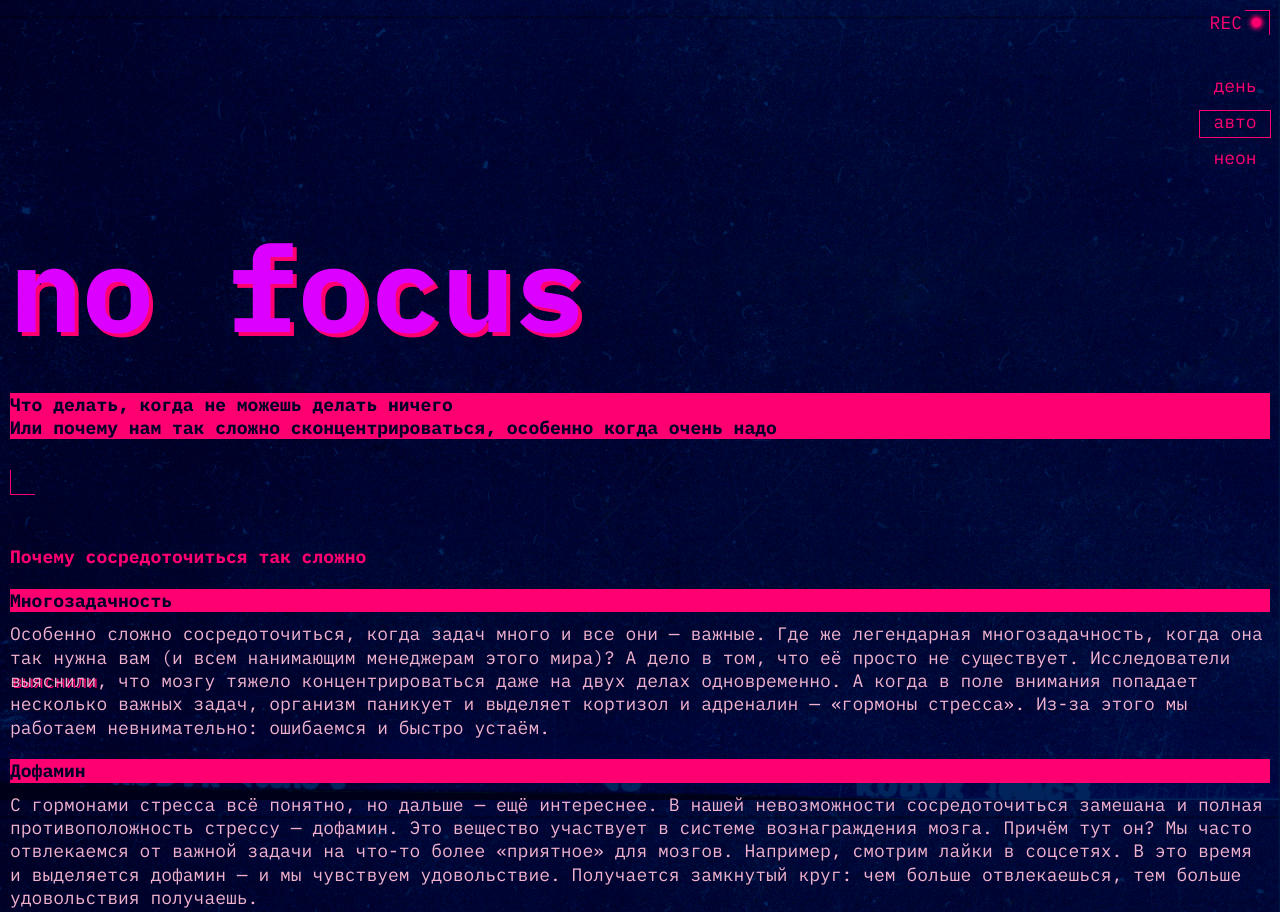
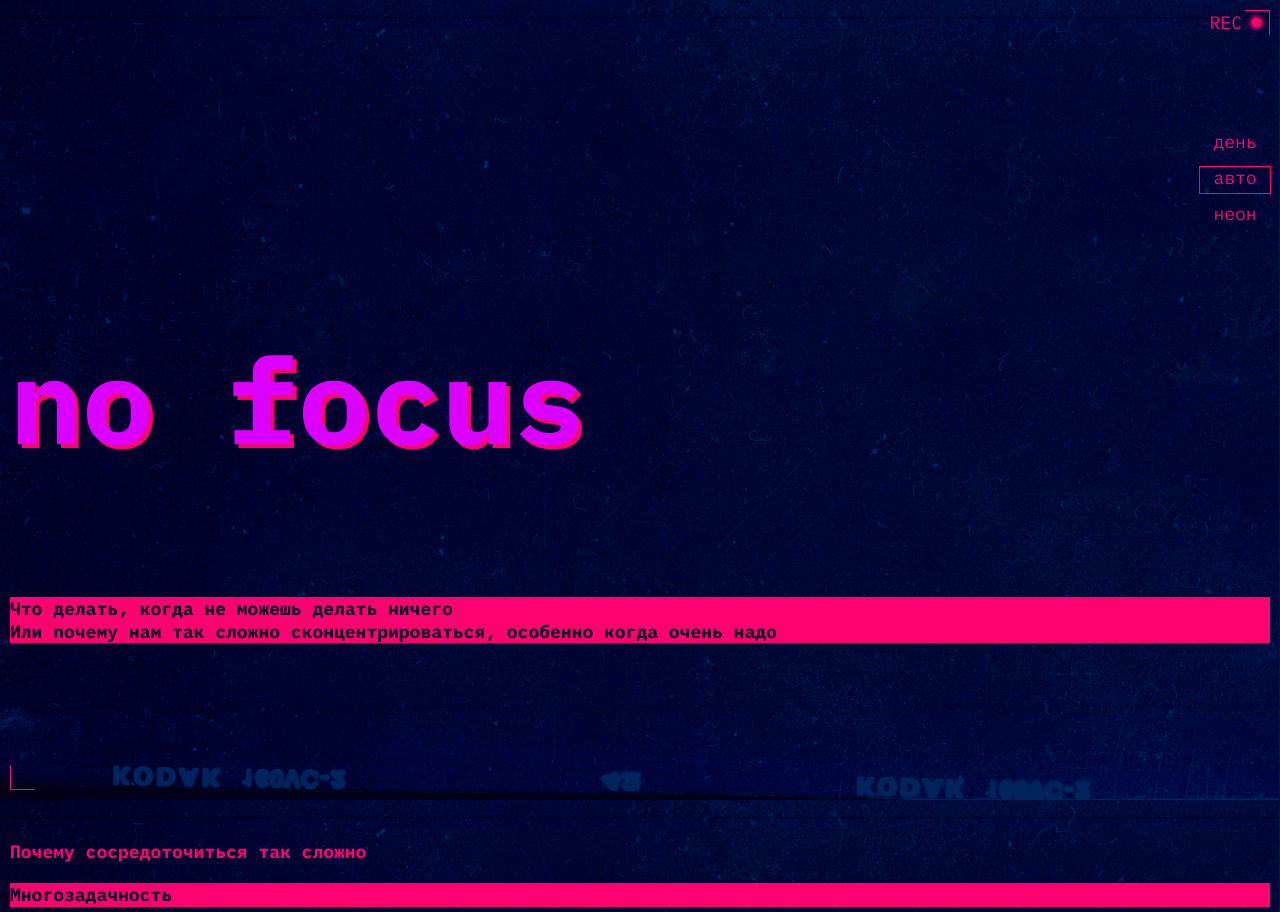
Before and after one commit to z-u-s-h-o/slozhno-sosredotochitsya-fd, a plain HTML site: page index.html in a window 1280 px wide. Shown: the top 912 px of the page. Drawn offline with Linux system fonts and the light colour scheme.

Commit message:
edit layout header and main block

```diff
--- a/index.html
+++ b/index.html
@@ -19,6 +19,8 @@
   <body class="page">
 
     <header class="header decorated-zone">
+      <div class="header-area">
+        <div class="decorated-element decorated-element_type_top_right"></div>
         <div class="header__record-icon" aria-hidden="true">REC</div>
         <nav class="header__theme-menu">
           <ul class="header__theme-menu-list">
@@ -46,7 +48,9 @@
             </li>
           </ul>
         </nav>
+      </div>
       <h1 class="header__title title">no focus</h1>
+      <div class="header-area">
         <div class="header__description-text title-decor">
           <p>
             Что делать, когда не можешь делать ничего
@@ -56,6 +60,9 @@
             особенно когда очень надо
           </p>
         </div>
+        <div class="decorated-element decorated-element_type_bottom_left"></div>
+      </div>
+
     </header>
 
     <main class="main">
@@ -129,7 +136,7 @@
         <article class="card">
           <h3 class="card__title title-decor">5 простых (на самом деле не очень) советов</h3>
            <ul class="card__recommendations-list">
-            <ol class="card__recommendations-item">
+            <li class="card__recommendations-item">
               <article class="card-points">
                 <h4 class="card-points__title title-decor">Представьте небо и облака</h4>
                 <p>
@@ -143,8 +150,8 @@
                   волноваться о потенциальных проблемах из будущего.
                 </p>
               </article>
-            </ol>
-            <ol class="card__recommendations-item">
+            </li>
+            <li class="card__recommendations-item">
               <article class="card-points">
                 <h4 class="card-points__title title-decor">Включите музыку</h4>
                 <p>
@@ -154,8 +161,8 @@
                   включить плейлист с «белым шумом» или нейромузыкой.
                 </p>
               </article>
-            </ol>
-            <ol class="card__recommendations-item">
+            </li>
+            <li class="card__recommendations-item">
               <article class="card-points">
                 <h4 class="card-points__title title-decor">Прогуляйтесь</h4>
                 <p>
@@ -167,8 +174,8 @@
                   Но и простая двадцатиминутная прогулка — тоже отличный вариант.
                 </p>
               </article>
-            </ol>
-            <ol class="card__recommendations-item">
+            </li>
+            <li class="card__recommendations-item">
               <article class="card-points">
                 <h4 class="card-points__title title-decor">Хорошо ешьте</h4>
                 <p>
@@ -178,8 +185,8 @@
                   коричневый рис, хлеб из цельнозерновой пшеницы.
                 </p>
               </article>
-            </ol>
-            <ol class="card__recommendations-item">
+            </li>
+            <li class="card__recommendations-item">
               <article class="card-points">
                 <h4 class="card-points__title title-decor">Читайте</h4>
                 <p>
@@ -189,7 +196,7 @@
                   тренирует направленное внимание.
                 </p>
               </article>
-            </ol>
+            </li>
           </ul>
         </article>
         <article class="card card-galary">
--- a/styles/globals.css
+++ b/styles/globals.css
@@ -29,9 +29,9 @@ ul {
   list-style: none;
 }
 
-ol {
+/* ol {
   padding-inline-start: 0;
-}
+} */
 
 picture {
   margin: 0;
--- a/styles/style.css
+++ b/styles/style.css
@@ -25,33 +25,41 @@
   background-color: var(--accent-color, rgb(255 0 112 / 1));
 }
 
+.decorated-element {
+  border-inline: 1px solid var(--accent-color, rgb(255 0 112 / 1));
+  border-block: 1px solid var(--accent-color, rgb(255 0 112 / 1));
+  inline-size: 25.04px;
+  block-size: 25px;
+}
+
+.decorated-element_type_top_right {
+  border-block-end: none;
+  border-inline-start: none;
+  justify-self: end;
+  align-self: start;
+}
+
+.decorated-element_type_bottom_left {
+  border-block-start: none;
+  border-inline-end: none;
+  align-self: end;
+  grid-row: 3;
+}
+
 /* HEADER BLOCK */
 
 .header {
   position: relative;
   display: grid;
+  grid-template-rows: 1fr min-content 1fr;
+  block-size: 100vh;
+  align-items: stretch;
+  padding-block: 10px;
 }
 
-.header::before {
-  content: '';
-  position: absolute;
-  top: 10px;
-  right: 0;
-  border-inline-end: 1px solid var(--accent-color, rgb(255 0 112 / 1));
-  border-block-start: 1px solid var(--accent-color, rgb(255 0 112 / 1));
-  inline-size: 25.04px;
-  block-size: 25px;
-}
-
-.header::after {
-  content: '';
-  position: absolute;
-  bottom: 10px;
-  left: 0;
-  border-inline-start: 1px solid var(--accent-color, rgb(255 0 112 / 1));
-  border-block-end: 1px solid var(--accent-color, rgb(255 0 112 / 1));
-  inline-size: 25.04px;
-  block-size: 25px;
+.header-area {
+  display: grid;
+  grid-template-rows: 1fr min-content 1fr;
 }
 
 .header__record-icon {
@@ -76,7 +84,6 @@
 
 .header__theme-menu {
   justify-items: end;
-  margin-block-start: 75px;
   color: var(--accent-color, rgb(255 0 112 / 1));
   line-height: 1;
 }
@@ -112,13 +119,12 @@
 }
 
 .header__title {
-  margin-block-start: 65px;
-  margin-block-end: 55px;
   text-shadow: 4px 4px 0px var(--accent-color, rgb(255 0 112 / 1));
+  align-self: center;
 }
 
 .header__description-text {
-  margin-block-end: 66px;
+  grid-row: 2;
 }
 
 /* CONTENT BLOCK*/
@@ -186,6 +192,10 @@
 
 /* FOOTER BLOCK*/
 
+.footer {
+  block-size: 100vh;
+}
+
 .footer__title {
   text-shadow: 2px 2px 0px var(--accent-color, rgb(255 0 112 / 1));
 }
```
Lines whose indentation alone changed are shown as unchanged.
